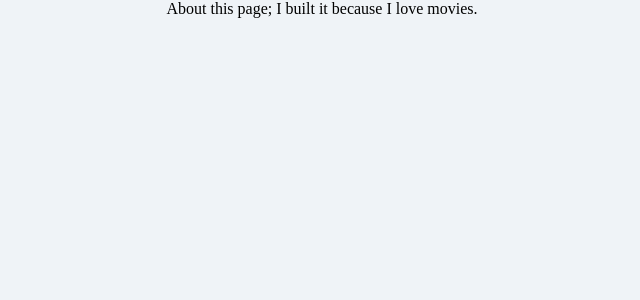
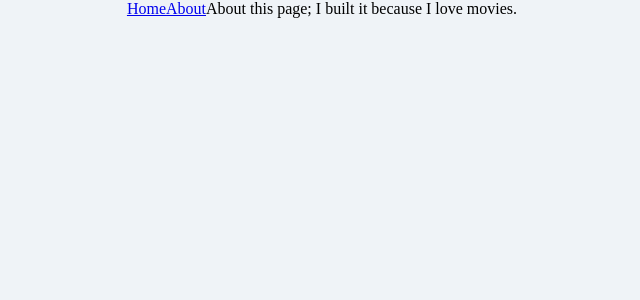
Before and after one commit to kimdoyeonn/movie_app, a React (Create React App) app: page /#/about in a window 1280 px wide. Shown: the top 300 px of the page, without its empty margins (318-958 px from the left). Built offline with nearby package versions, Linux system fonts and the light colour scheme.

Commit message:
#6.2 Building the Navigation

```diff
--- /dev/null
+++ b/src/App.css
@@ -0,0 +1,12 @@
+* {
+  box-sizing: border-box;
+}
+
+body {
+  margin: 0;
+  padding: 0;
+  font-family: -apple-system, BlinkMacSystemFont, "Segoe UI", Roboto, Oxygen,
+    Ubuntu, Cantarell, "Open Sans", "Helvetica Neue", sans-serif;
+  background-color: #eff3f7;
+  height: 100%;
+}
--- a/src/App.js
+++ b/src/App.js
@@ -2,10 +2,12 @@ import React from "react";
 import { HashRouter, Route } from "react-router-dom";
 import Home from "./routes/Home";
 import About from "./routes/About";
+import Navigation from "./components/Navigation";
 
 function App() {
   return (
     <HashRouter>
+      <Navigation />
       <Route path="/" exact={true} component={Home} />
       <Route path="/about" component={About} />
     </HashRouter>
--- /dev/null
+++ b/src/components/Navigation.js
@@ -0,0 +1,13 @@
+import React from "react";
+import { Link } from "react-router-dom";
+
+function Navigation() {
+  return (
+    <div>
+      <Link to="/">Home</Link>
+      <Link to="/about">About</Link>
+    </div>
+  );
+}
+
+export default Navigation;
```
Also changed, not shown: src/routes/About.css (added, +20 -0 lines), src/components/Navigation.css (added).
